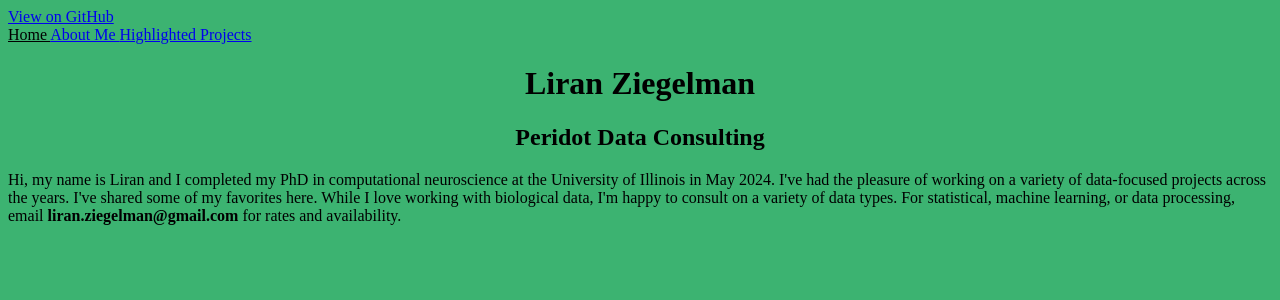
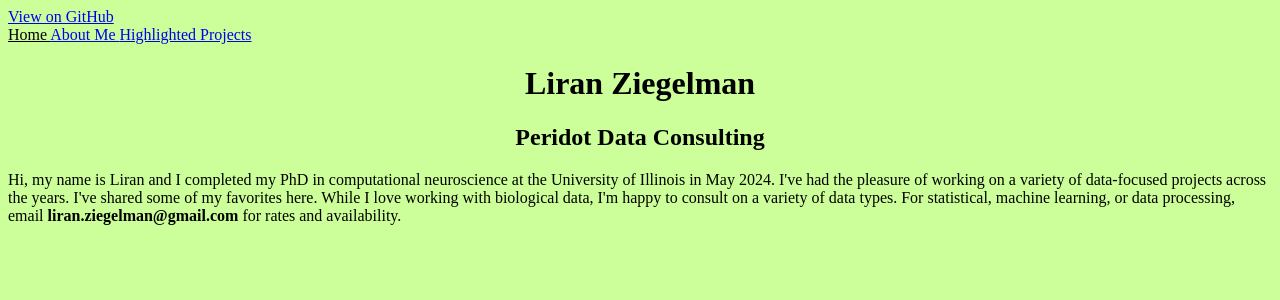
Before and after one commit to lziegelman/lziegelman.github.io, a Jekyll site: the page built from index.html, in a window 1280 px wide. Shown: the top 300 px of the page. Built offline with Jekyll 4.4.1, drawn with Linux system fonts in a browser that asks for light colours.

Commit message:
Update default.html

```diff
--- a/_layouts/default.html
+++ b/_layouts/default.html
@@ -4,7 +4,7 @@
     <meta charset="utf-8">
     <title>{{ page.title }}</title>
     <style>
-        Body {background-color: MediumSeaGreen;}
+        Body {background-color: #ccff99;}
     </style>
   </head>
   <body>
```
